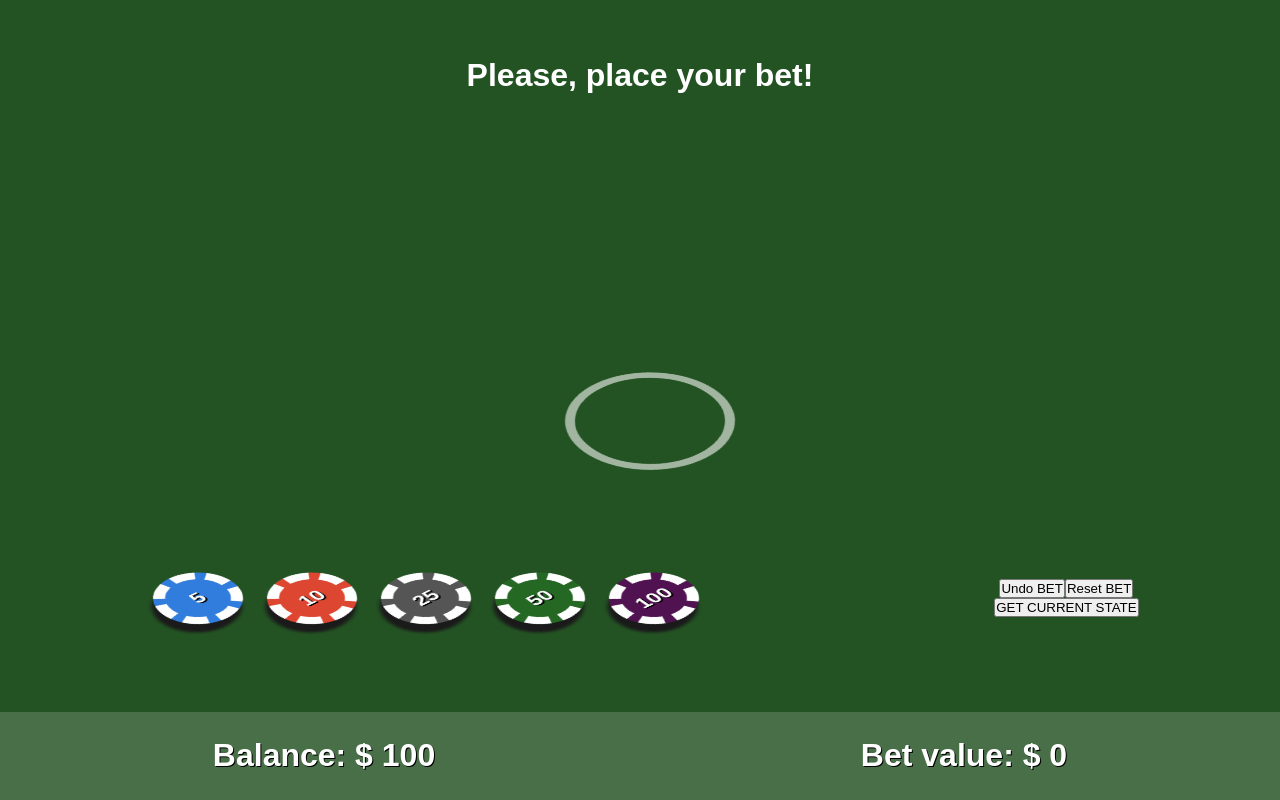
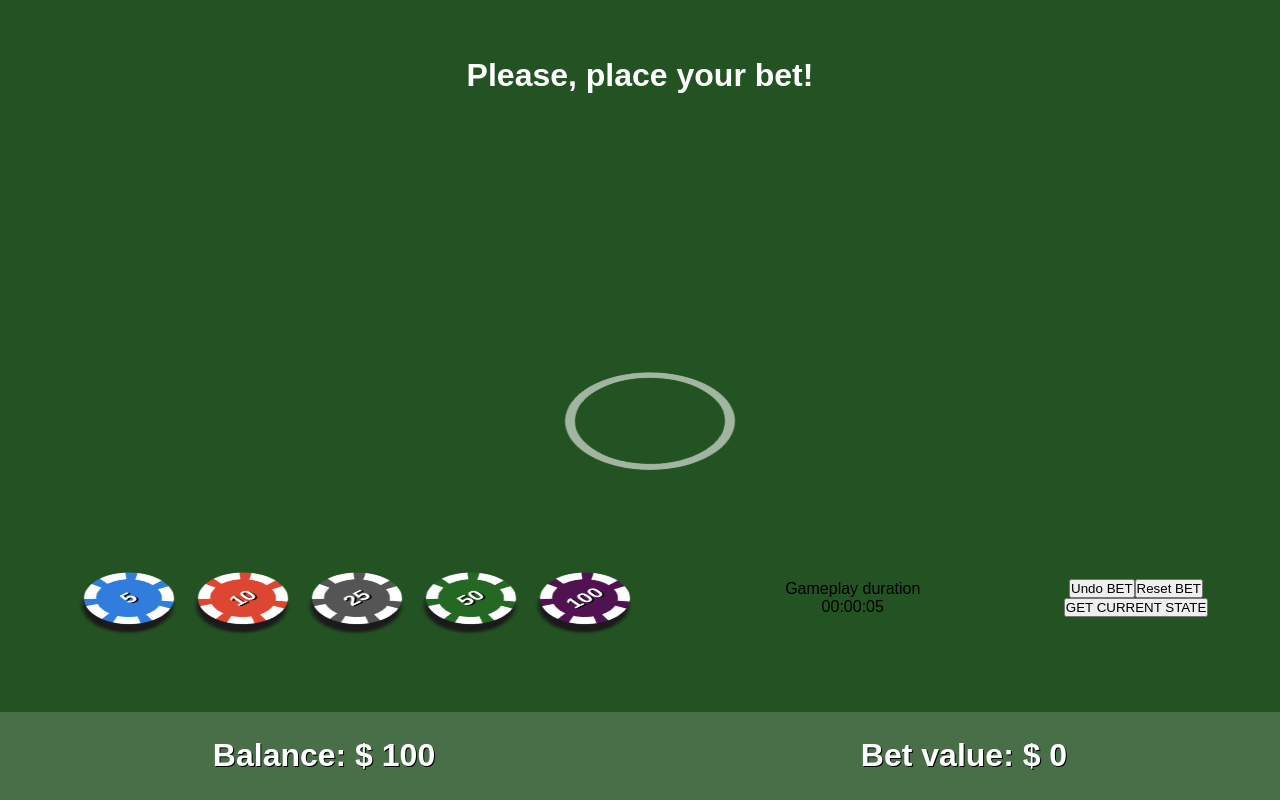
Before and after one commit to devluki/Evolution-bootcamp-course-project, a React (Create React App) app: page / in a window 1280 px wide. Built offline with nearby package versions, Linux system fonts and the light colour scheme.

Commit message:
Add Gameplay time tracker

```diff
--- a/src/App.tsx
+++ b/src/App.tsx
@@ -8,6 +8,7 @@ import { TokenSelector } from "./components/tokens/TokenSelector";
 import { BettingSpot } from "./components/tokens/BettingSpot";
 import { BalanceIndicator } from "./components/UI/BalanceIndicator";
 import { PlayerActions } from "./components/player/PlayerActions";
+import { Timer } from "./components/timer/Timer";
 
 import "./App.css";
 
@@ -51,6 +52,7 @@ function App() {
             <BettingSpot />
             <div className="actions">
                 <TokenSelector />
+                <Timer />
                 <PlayerActions isGameOver={isGamerOver} />
             </div>
             <BalanceIndicator
--- /dev/null
+++ b/src/components/timer/Clock.tsx
@@ -0,0 +1,19 @@
+interface ClockProps {
+    hours: number;
+    minutes: number;
+    seconds: number;
+}
+
+export const Clock: React.FC<ClockProps> = ({ hours, minutes, seconds }) => {
+    const displaySeconds = seconds < 10 ? `0${seconds}` : seconds;
+    const displayMinutes = minutes < 10 ? `0${minutes}` : minutes;
+    const displayHours = hours < 10 ? `0${hours}` : hours;
+
+    return (
+        <>
+            <span>{displayHours}:</span>
+            <span>{displayMinutes}:</span>
+            <span>{displaySeconds}</span>
+        </>
+    );
+};
--- /dev/null
+++ b/src/components/timer/Timer.tsx
@@ -0,0 +1,37 @@
+import React from "react";
+import { useState, useEffect } from "react";
+
+import { Clock } from "./Clock";
+
+export const Timer = () => {
+    const [counter, setCounter] = useState<number>(0);
+
+    useEffect(() => {
+        const countSeconds = setInterval(() => {
+            setCounter((prev) => prev + 1);
+        }, 1000);
+
+        return () => clearInterval(countSeconds);
+    }, [counter]);
+
+    const getValues = (counter: number) => {
+        const seconds = Math.floor(counter % 60);
+        const minutes: number = Math.floor((counter % 3600) / 60);
+        const hours: number = Math.floor(counter / 3600);
+
+        console.log(hours, minutes, seconds);
+
+        return [seconds, minutes, hours];
+    };
+
+    const [seconds, minutes, hours] = getValues(counter);
+
+    return (
+        <>
+            <div className="container">
+                <p className="headding">Gameplay duration</p>
+                <Clock seconds={seconds} hours={hours} minutes={minutes} />
+            </div>
+        </>
+    );
+};
```
